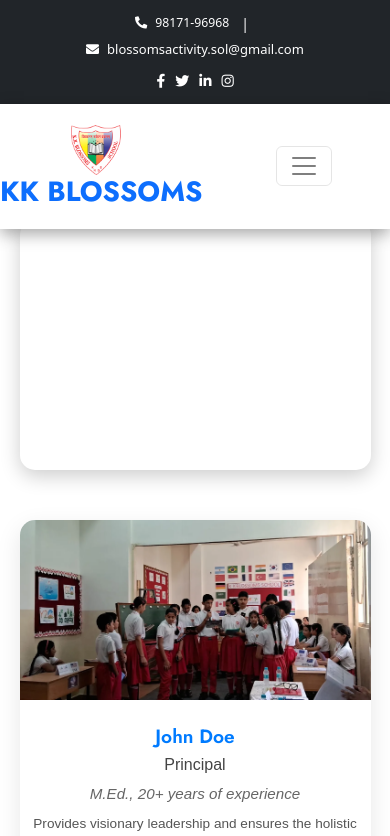
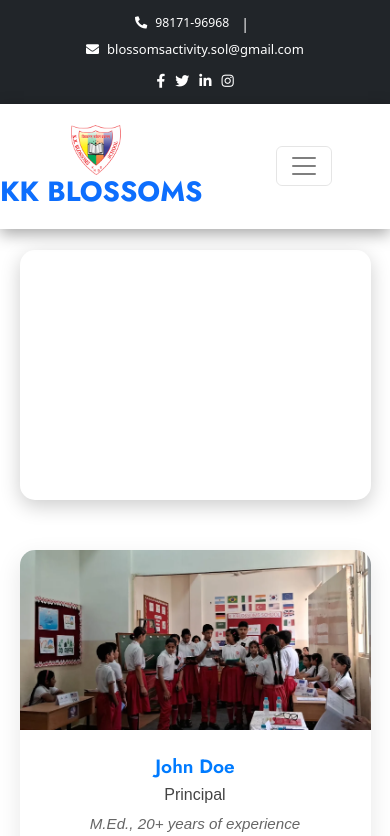
Before and after one commit to Bhawna615/KK_blossoms_School, a React (Create React App) app in the folder my-app/: page /facultypage in a window 390 px wide. Shown: the top 836 px of the page. Built offline with nearby package versions, Linux system fonts and the light colour scheme; a web font is replaced by a local one.

Commit message:
Update Faculty.css

```diff
--- a/my-app/src/project/Faculty.css
+++ b/my-app/src/project/Faculty.css
@@ -120,7 +120,7 @@
 
 @media (max-width: 768px) {
   .faculty-container {
-    padding-top: 220px;
+    padding-top: 250px;
   }
   .staff-card {
     border-radius: 15px;
```
